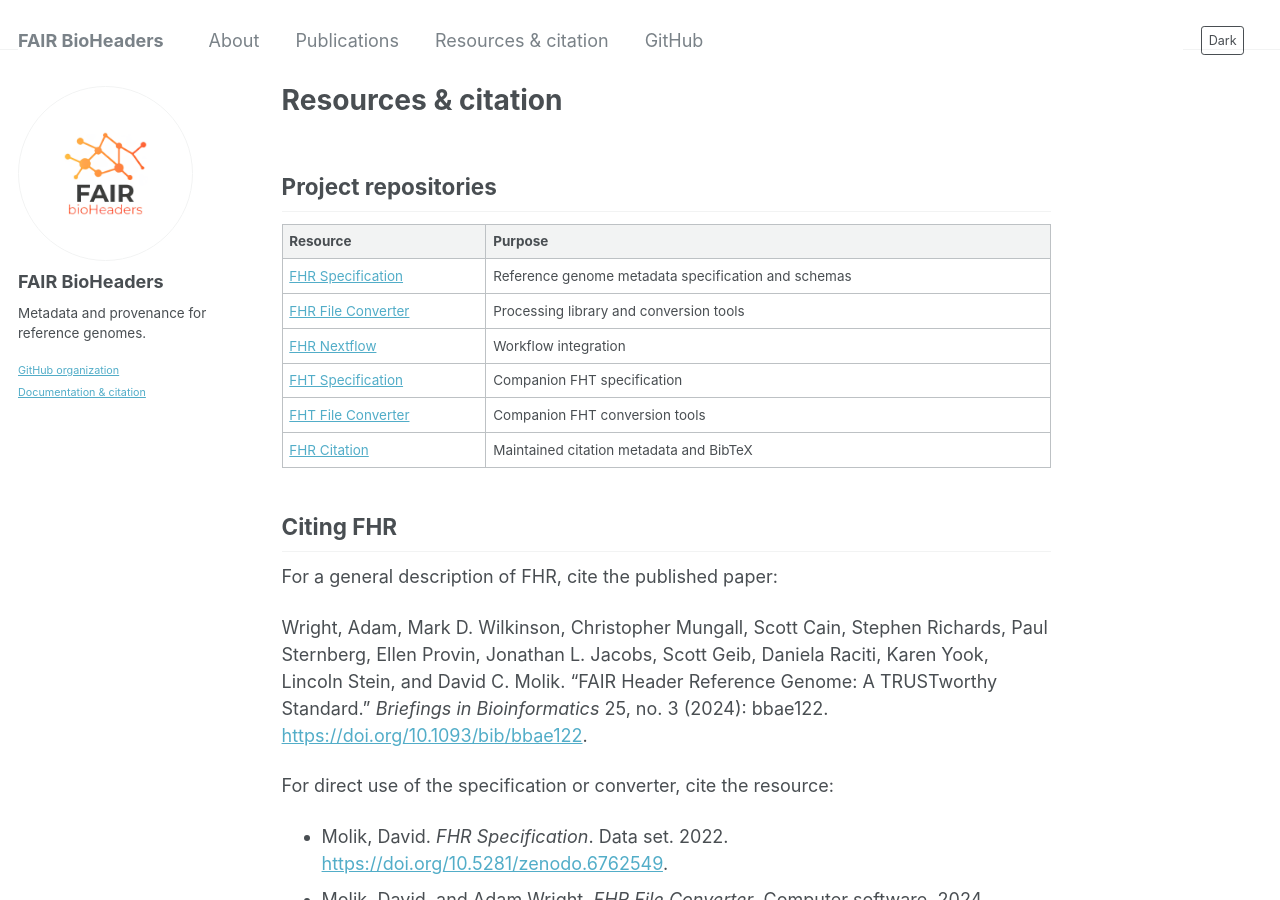
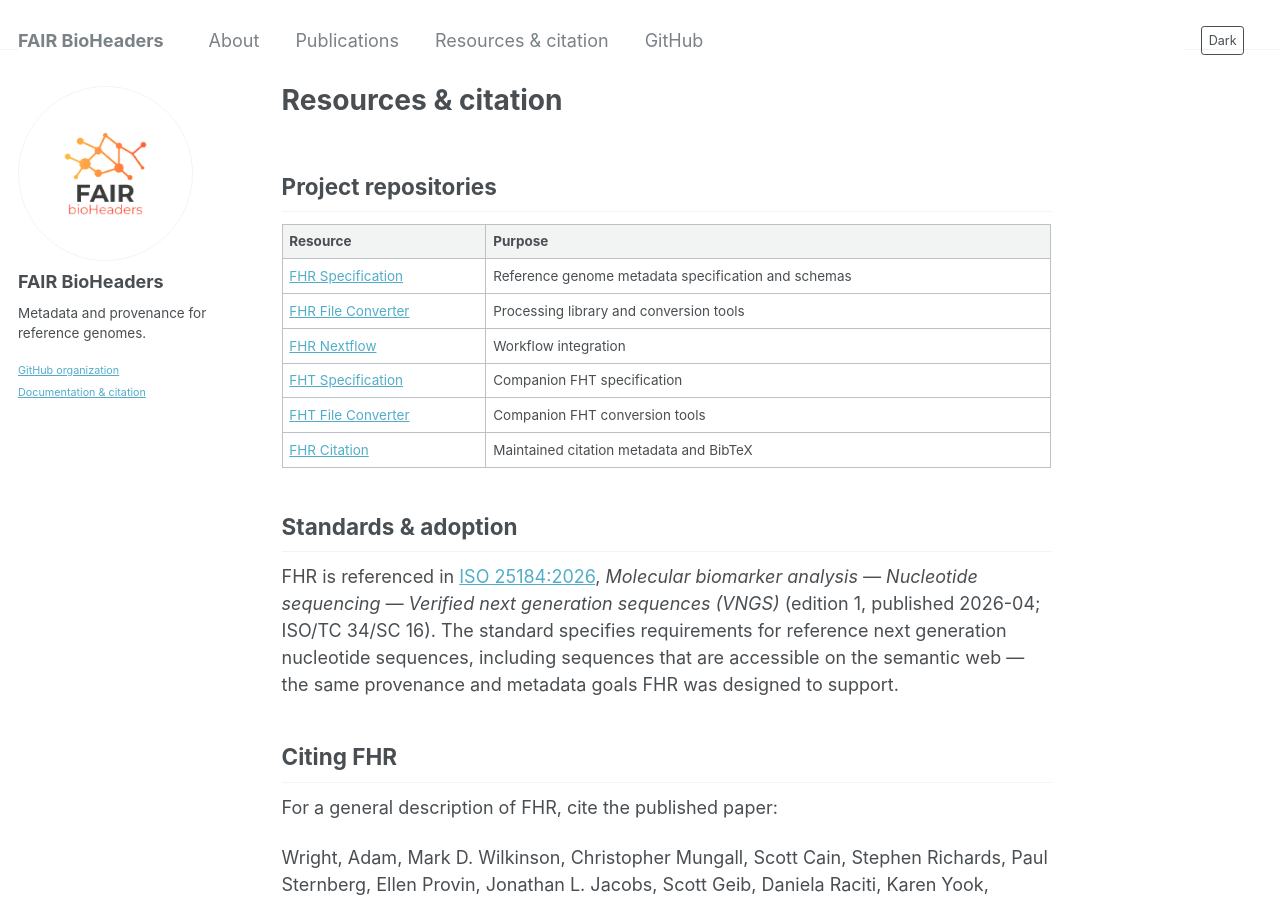
Before and after one commit to FAIR-bioHeaders/fair-bioheaders.github.io, a Jekyll site: the page built from _pages/resources.md, in a window 1280 px wide and 900 px high. Built offline with Jekyll 4.4.1, drawn with Linux system fonts in a browser that asks for light colours.

Commit message:
Note ISO 25184:2026 reference in FHR resources
Record that FHR is referenced in ISO 25184:2026 (Verified next
generation sequences, VNGS) on the resources and citation page, per
the standards recognition noted on issue #6.

```diff
--- a/_pages/resources.md
+++ b/_pages/resources.md
@@ -15,6 +15,10 @@ excerpt: "FAIR BioHeaders specifications, converters, workflows, and citation gu
 | [FHT File Converter](https://github.com/FAIR-bioHeaders/FHT-File-Converter) | Companion FHT conversion tools |
 | [FHR Citation](https://github.com/FAIR-bioHeaders/FHR-Citation) | Maintained citation metadata and BibTeX |
 
+## Standards & adoption
+
+FHR is referenced in [ISO 25184:2026](https://www.iso.org/standard/89273.html), *Molecular biomarker analysis — Nucleotide sequencing — Verified next generation sequences (VNGS)* (edition 1, published 2026-04; ISO/TC 34/SC 16). The standard specifies requirements for reference next generation nucleotide sequences, including sequences that are accessible on the semantic web — the same provenance and metadata goals FHR was designed to support.
+
 ## Citing FHR
 
 For a general description of FHR, cite the published paper:
```
